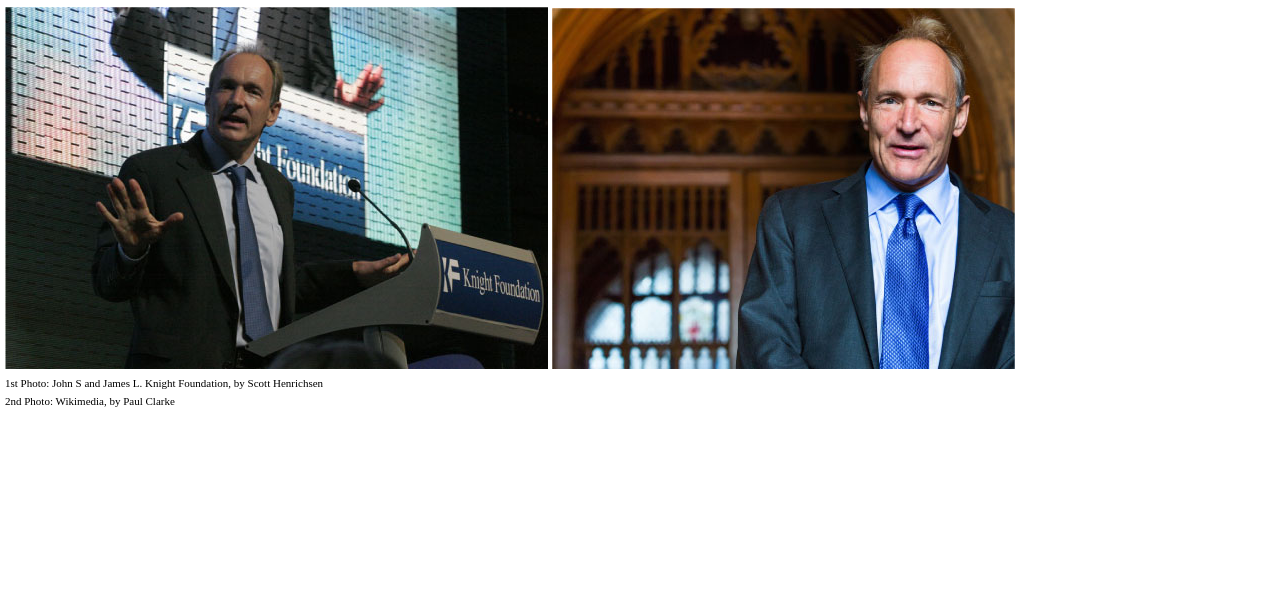
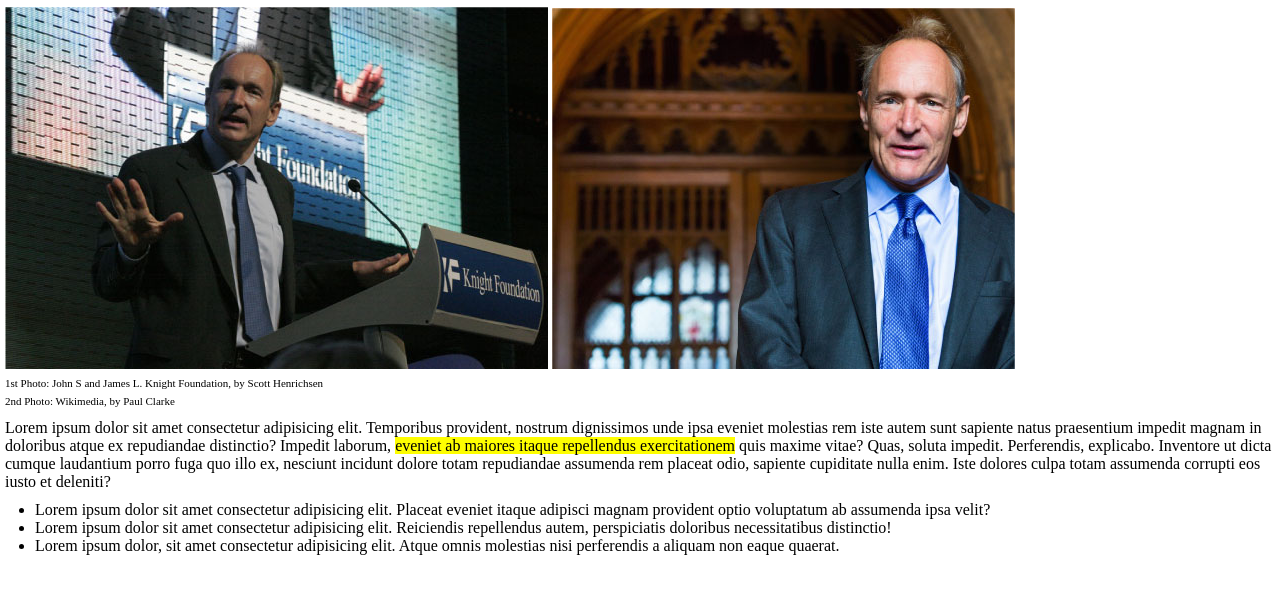
Before and after one commit to alessiologozzo/html-css-booleaner, a plain HTML site: page index.html in a window 1280 px wide. Shown: the part 155-748 px from the top of the page. Drawn offline with Linux system fonts and the light colour scheme.

Commit message:
implementazione paragrafo e lista

```diff
--- a/css/style.css
+++ b/css/style.css
@@ -45,3 +45,11 @@ h1 {
 .font_size_11 {
   font-size: 11px;
 }
+
+.sottolineatura {
+  background-color: #fefe00;
+}
+
+ul li {
+  margin-left: 30px;
+}
--- a/index.html
+++ b/index.html
@@ -33,6 +33,7 @@
           </span>
         </section>
         <!-- /titolo, autore e data -->
+
         <!-- foto tim berners lee e didascalia -->
         <section class="margin_top">
           <img src="./img/tim-1.jpg" alt="tim1" />
@@ -45,6 +46,26 @@
           </span>
         </section>
         <!-- /foto tim berners lee e didascalia -->
+
+        <!-- paragrafo -->
+        <section class="margin_top">
+          <p>
+            Lorem ipsum dolor sit amet consectetur adipisicing elit. Temporibus provident, nostrum dignissimos unde ipsa eveniet molestias rem iste autem sunt sapiente natus praesentium impedit magnam in doloribus atque ex repudiandae distinctio? Impedit laborum,
+            <span class="sottolineatura">eveniet ab maiores itaque repellendus exercitationem</span>
+            quis maxime vitae? Quas, soluta impedit. Perferendis, explicabo. Inventore ut dicta cumque laudantium porro fuga quo illo ex, nesciunt incidunt dolore totam repudiandae assumenda rem placeat odio, sapiente cupiditate nulla enim. Iste dolores culpa totam assumenda corrupti eos iusto et deleniti?
+          </p>
+        </section>
+        <!-- /paragrafo -->
+
+        <!-- lista -->
+        <section class="margin_top">
+          <ul>
+            <li><span>Lorem ipsum dolor sit amet consectetur adipisicing elit. Placeat eveniet itaque adipisci magnam provident optio voluptatum ab assumenda ipsa velit?</span></li>
+            <li><span>Lorem ipsum dolor sit amet consectetur adipisicing elit. Reiciendis repellendus autem, perspiciatis doloribus necessitatibus distinctio!</span></li>
+            <li><span>Lorem ipsum dolor, sit amet consectetur adipisicing elit. Atque omnis molestias nisi perferendis a aliquam non eaque quaerat.</span></li>
+          </ul>
+        </section>
+        <!-- /lista -->
       </main>
       <!-- /main -->
     </div>
```
